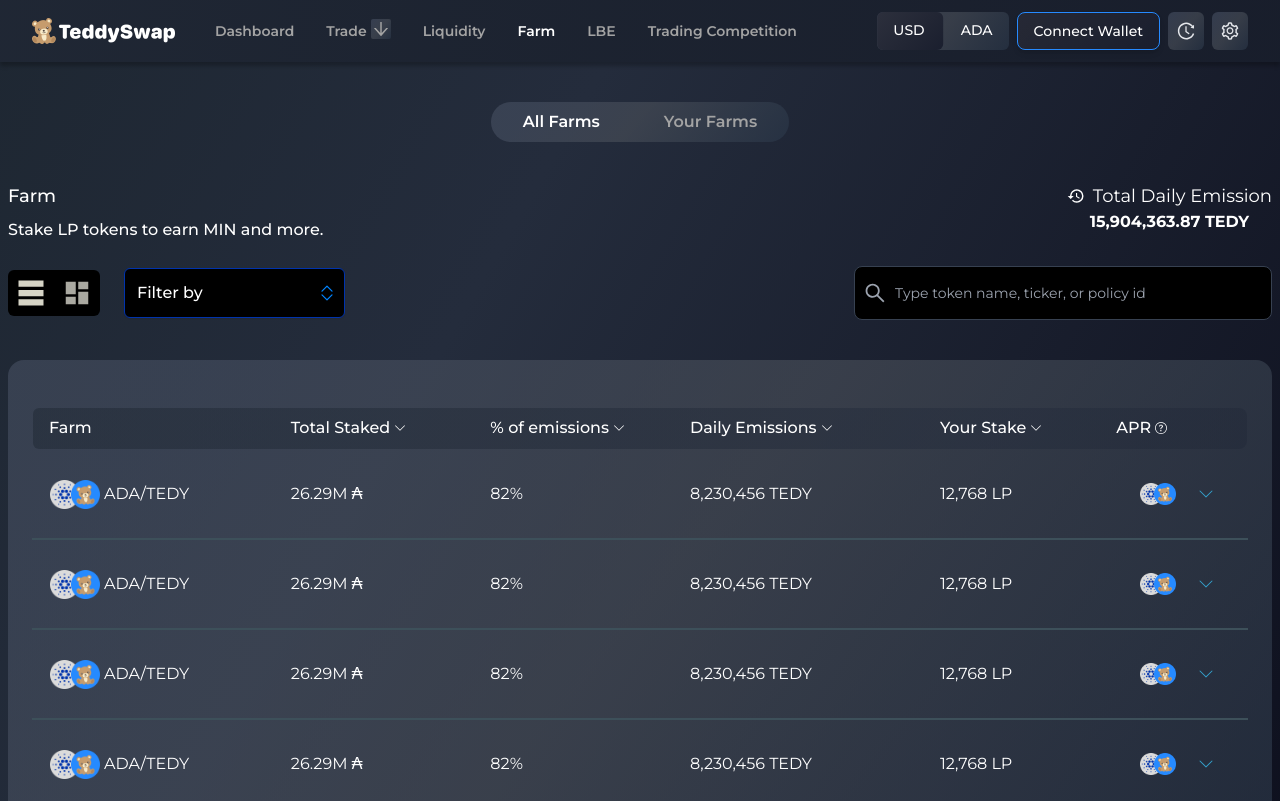
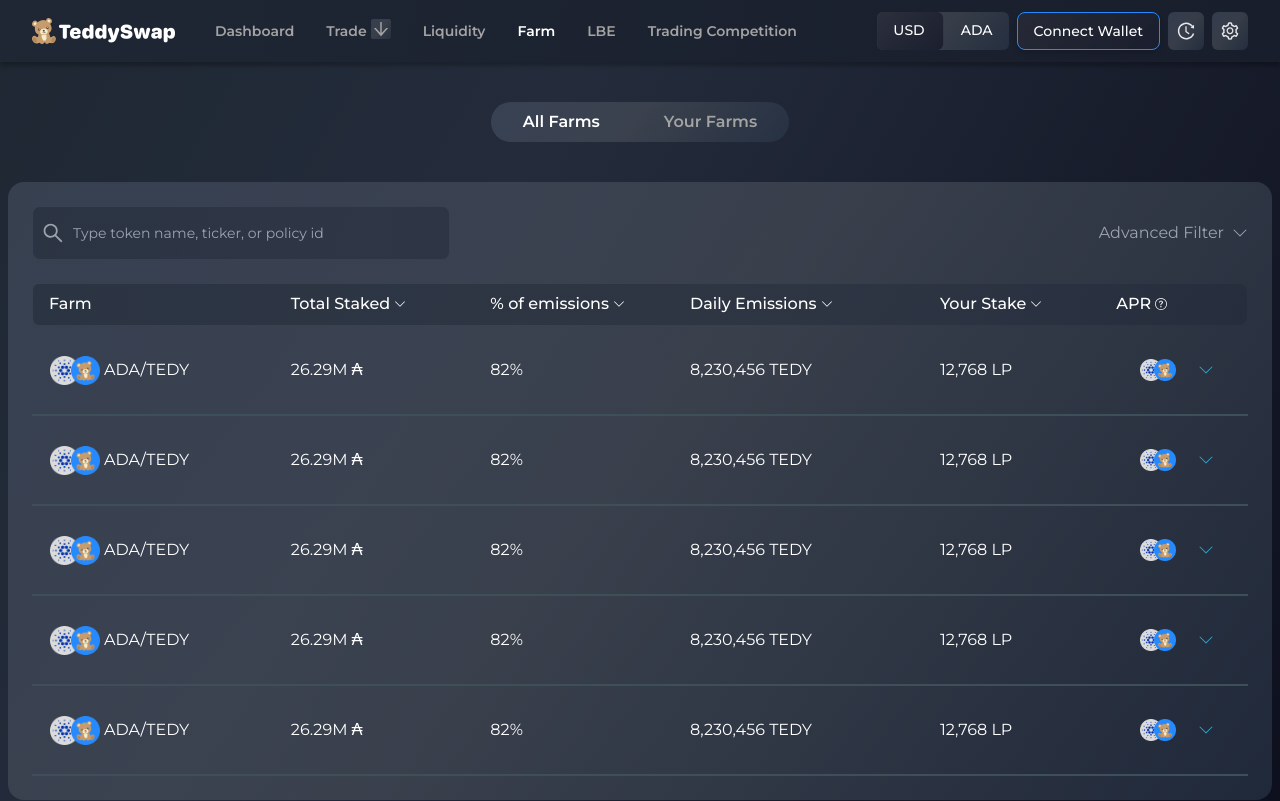
Before and after one commit to genius1910/teddy-swap_next-headlessui-ts, a Next.js app: page /farm in a window 1280 px wide. Shown: the top 801 px of the page. Built offline with nearby package versions, Linux system fonts and the light colour scheme; what chartjs-plugin-datalabels would draw is missing.

Commit message:
farm oage update

```diff
--- a/components/farm/Farm_BottomTable.tsx
+++ b/components/farm/Farm_BottomTable.tsx
@@ -1,6 +1,6 @@
 import React from "react";
 import { AiOutlineSearch } from "react-icons/ai";
-import { BsChevronDown, BsQuestionCircle } from "react-icons/bs";
+import { BsChevronDown, BsChevronUp, BsQuestionCircle } from "react-icons/bs";
 import Liquidity_TableRow from "../liquidity/Liquidity_TableRow";
 import Farm_TableRow from "./Farm_TableRow";
 import { MdHistory } from "react-icons/md";
@@ -13,9 +13,10 @@ interface Props {
 }
 
 const Farm_BottomTable = ({ setActiveTab, isItDashboard }: Props) => {
+  const [advanceFiltered, setAdvanceFiltered] = React.useState(false);
   return (
     <div>
-      {!isItDashboard ? (
+      {advanceFiltered && (
         <>
           <div className="flex flex-wrap justify-between mt-10">
             <div>
@@ -61,12 +62,9 @@ const Farm_BottomTable = ({ setActiveTab, isItDashboard }: Props) => {
             </div>
           </div>{" "}
         </>
-      ) : (
-        ""
       )}
       <div className="w-full component-color rounded-2xl p-2 sm:p-6 mt-10">
-        {isItDashboard && (
-          <div className="flex justify-between">
+        <div className="flex justify-between items-center">
           <div className="relative mid-s-component-color flex w-10/12 sm:w-auto items-center rounded-lg border border-gray-700">
             <AiOutlineSearch className=" text-gray-400 w-6 h-6 ml-2 " />
             <input
@@ -74,8 +72,20 @@ const Farm_BottomTable = ({ setActiveTab, isItDashboard }: Props) => {
               className=" placeholder:text-gray-400 text-sm w-full sm:w-96 px-2 py-4 bg-transparent outline-none rounded-lg"
             />
           </div>
+          <button
+            onClick={() => setAdvanceFiltered(!advanceFiltered)}
+            className={`flex items-center gap-2 ${
+              advanceFiltered ? "text-white" : "text-gray-400"
+            }`}
+          >
+            <p>Advanced Filter</p>
+            {advanceFiltered ? (
+              <BsChevronUp className="w-4 h-4" />
+            ) : (
+              <BsChevronDown className="w-4 h-4" />
+            )}
+          </button>
         </div>
-        )}
         <div className="mt-6 overflow-x-auto whitespace-nowrap overflow-hidden">
           <table className="w-full">
             <tbody>
```
Lines whose indentation alone changed are shown as unchanged.
